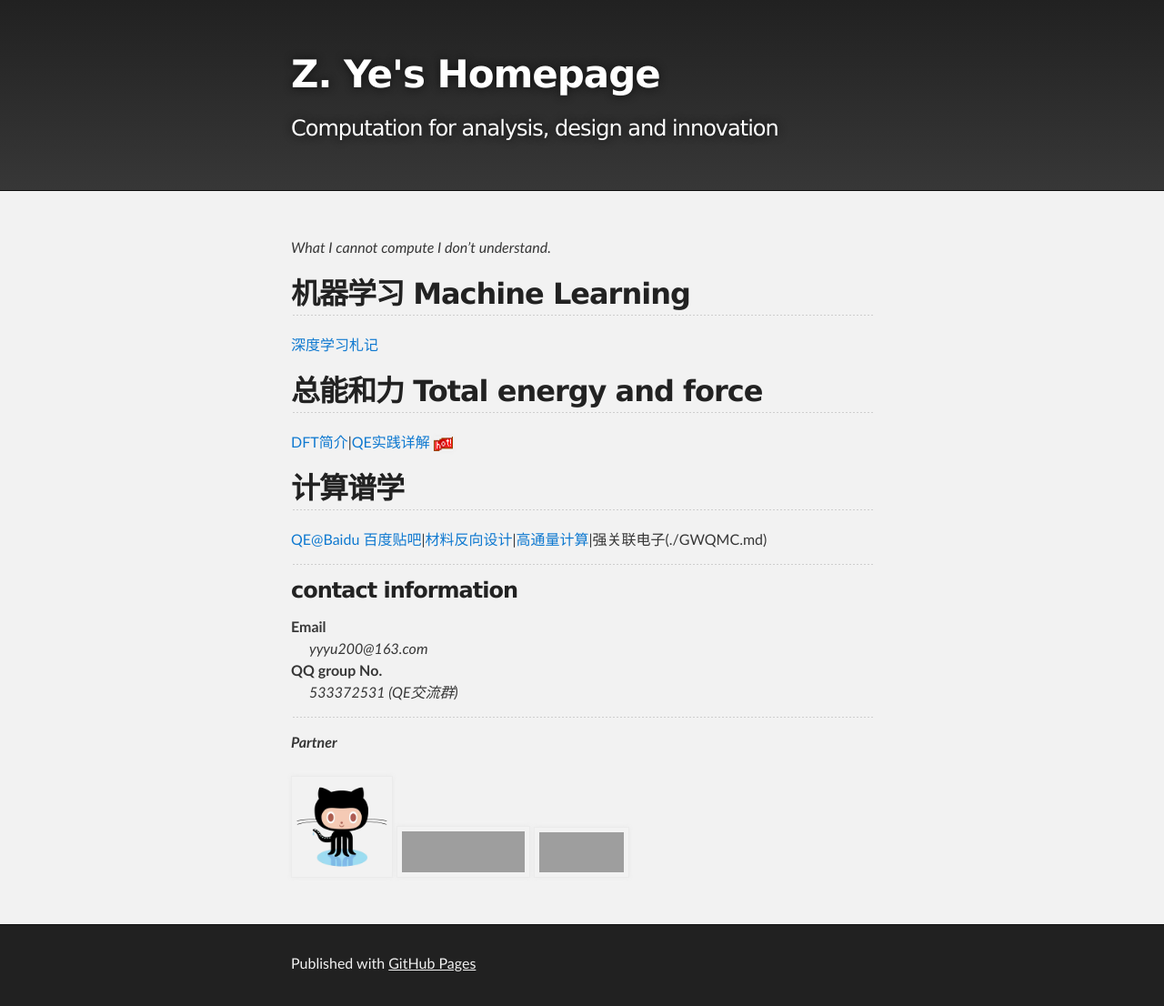
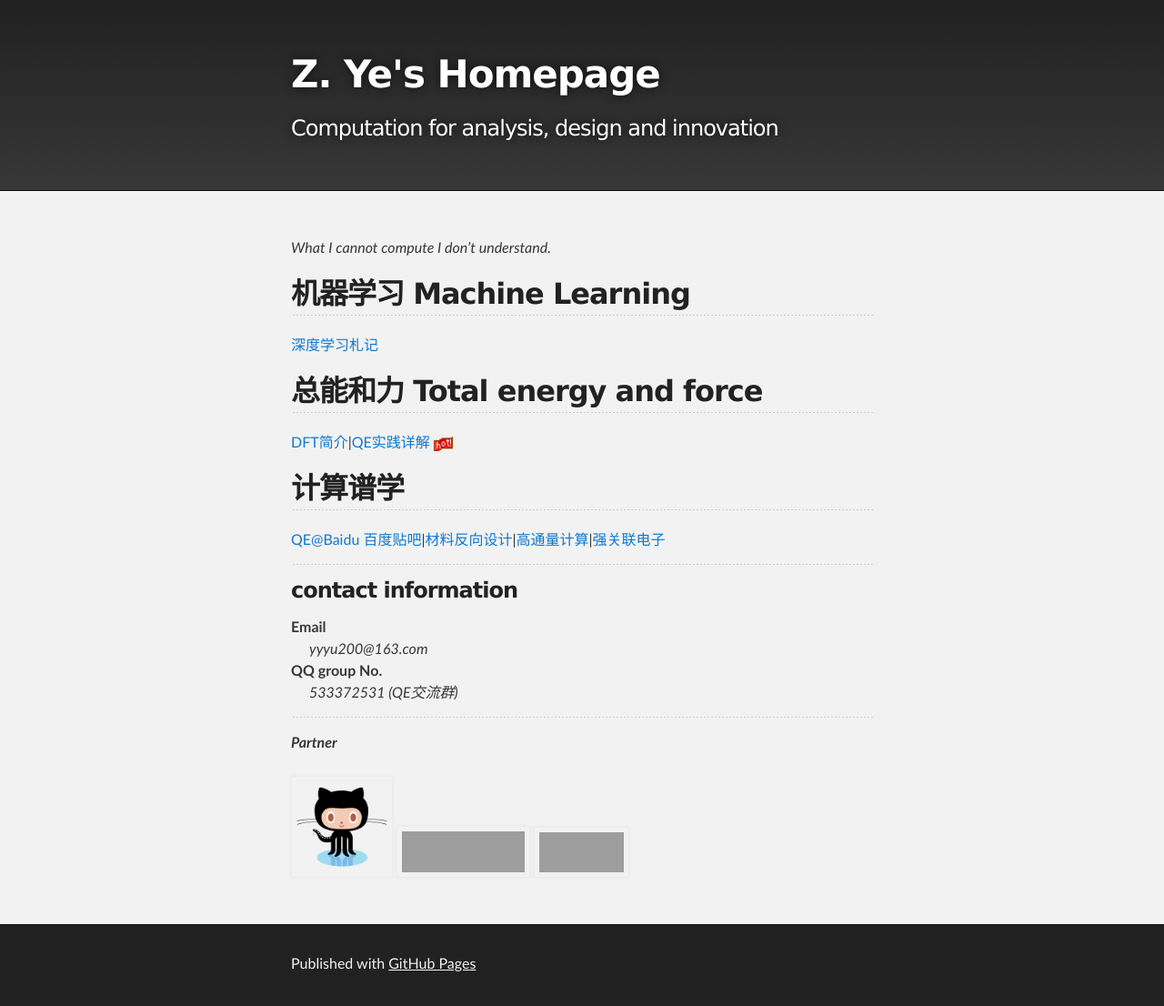
Before and after one commit to yyyu200/yyyu200.github.io, a Jekyll site: the page built from index.md, in a window 1280 px wide, cut to the strip 0-1106 px from the top of the page. Shown: the whole strip at 91% size. Built offline with Jekyll 4.4.1, drawn with Linux system fonts in a browser that asks for light colours; comment, search, counter and statistics services are not loaded; grey boxes are pictures that could not be loaded.

Commit message:
modify at20190918-10:09:14-aliyun

```diff
--- a/index.md
+++ b/index.md
@@ -13,7 +13,7 @@ comments: true
 [DFT简介](https://yyyu200.github.io/DFTbook/)|[QE实践详解](https://yyyu200.github.io/DFTbook/blogs/2019/04/01/HandsOn/) <img src="./assets/images/017.gif" alt="hot"  width="21" height="16">
 
 ## 计算谱学
-[QE@Baidu 百度贴吧](http://tieba.baidu.com/f?kw=quantum_espresso)|[材料反向设计](./invdes.md)|[高通量计算](./high_throughput.md)|强关联电子(./GWQMC.md)
+[QE@Baidu 百度贴吧](http://tieba.baidu.com/f?kw=quantum_espresso)|[材料反向设计](./invdes.md)|[高通量计算](./high_throughput.md)|[强关联电子](./GWQMC.md)
 
 * * *
 
```
